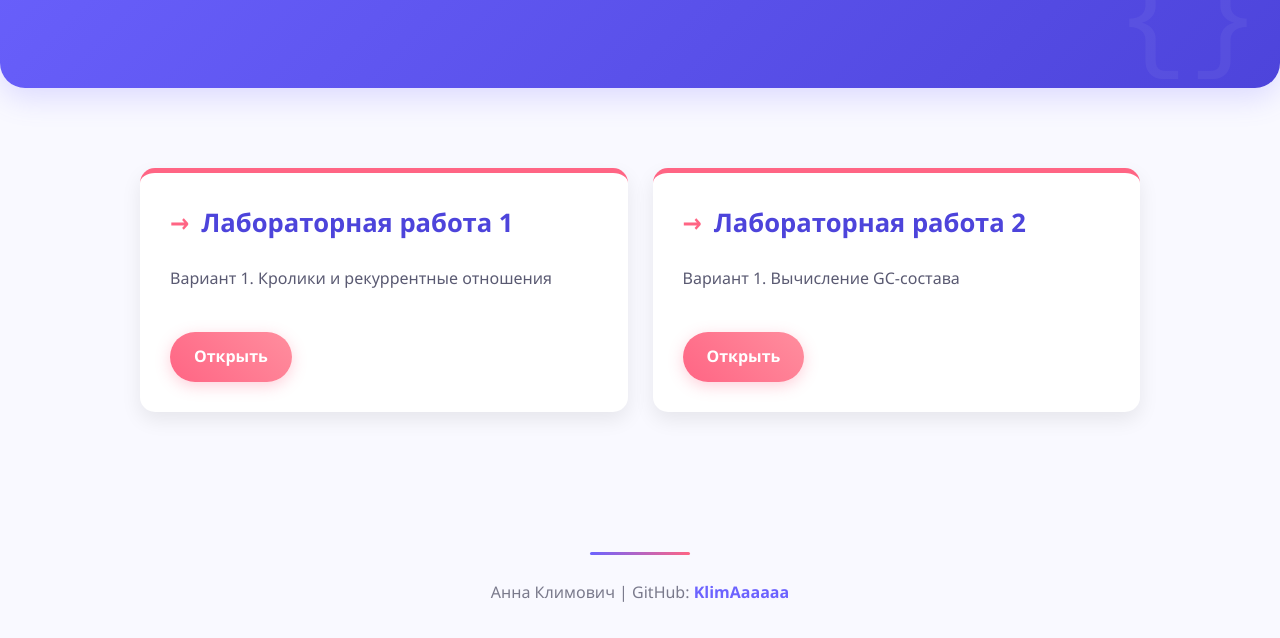
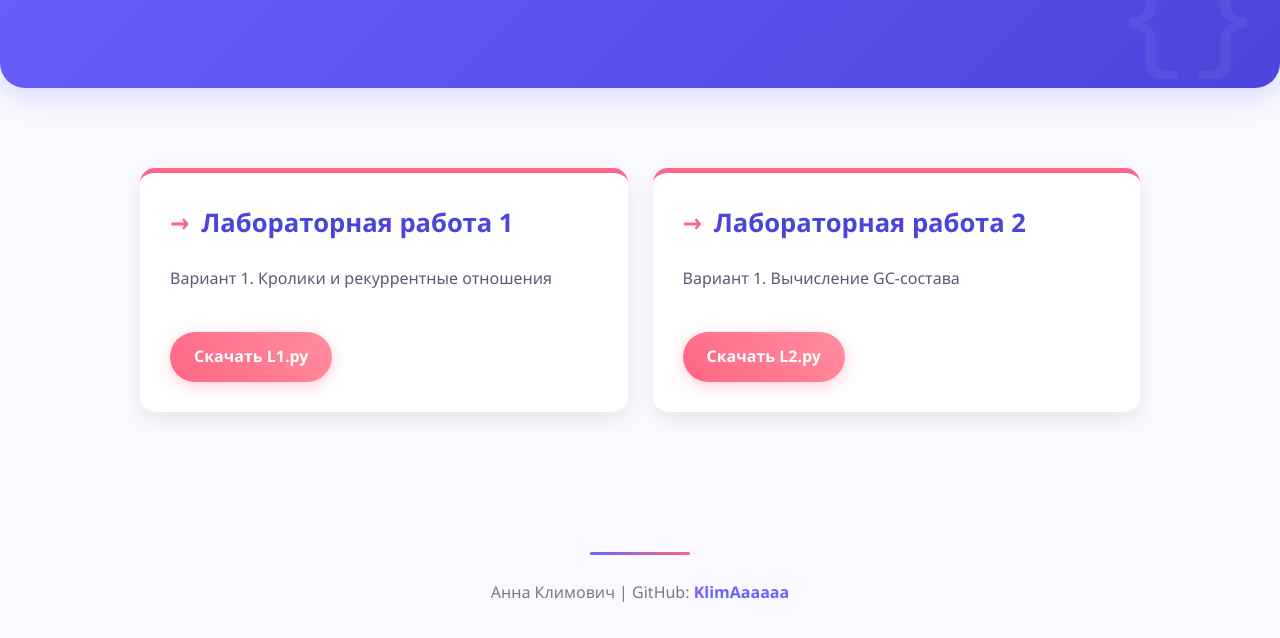
Before and after one commit to KlimAaaaaa/KlimAaaaaa.github.io, a plain HTML site: page index.html in a window 1280 px wide. Shown: the part 226-864 px from the top of the page. Drawn offline with Linux system fonts and the light colour scheme.

Commit message:
Update index.html

```diff
--- a/index.html
+++ b/index.html
@@ -209,12 +209,12 @@
             <div class="lab-card">
                 <h2 class="lab-title">Лабораторная работа 1</h2>
                 <p>Вариант 1. Кролики и рекуррентные отношения</p>
-                <a href="file://L1.py" class="lab-link">Открыть </a>
+                <a href="L1.py" class="lab-link" download>Скачать L1.py</a>
             </div>
             <div class="lab-card">
                 <h2 class="lab-title">Лабораторная работа 2</h2>
                 <p>Вариант 1. Вычисление GC-состава</p>
-                <a href="file://L2.py" class="lab-link">Открыть </a>
+                <a href="L2.py" class="lab-link" download>Скачать L2.py</a>
             </div>
 
         </div>
```
